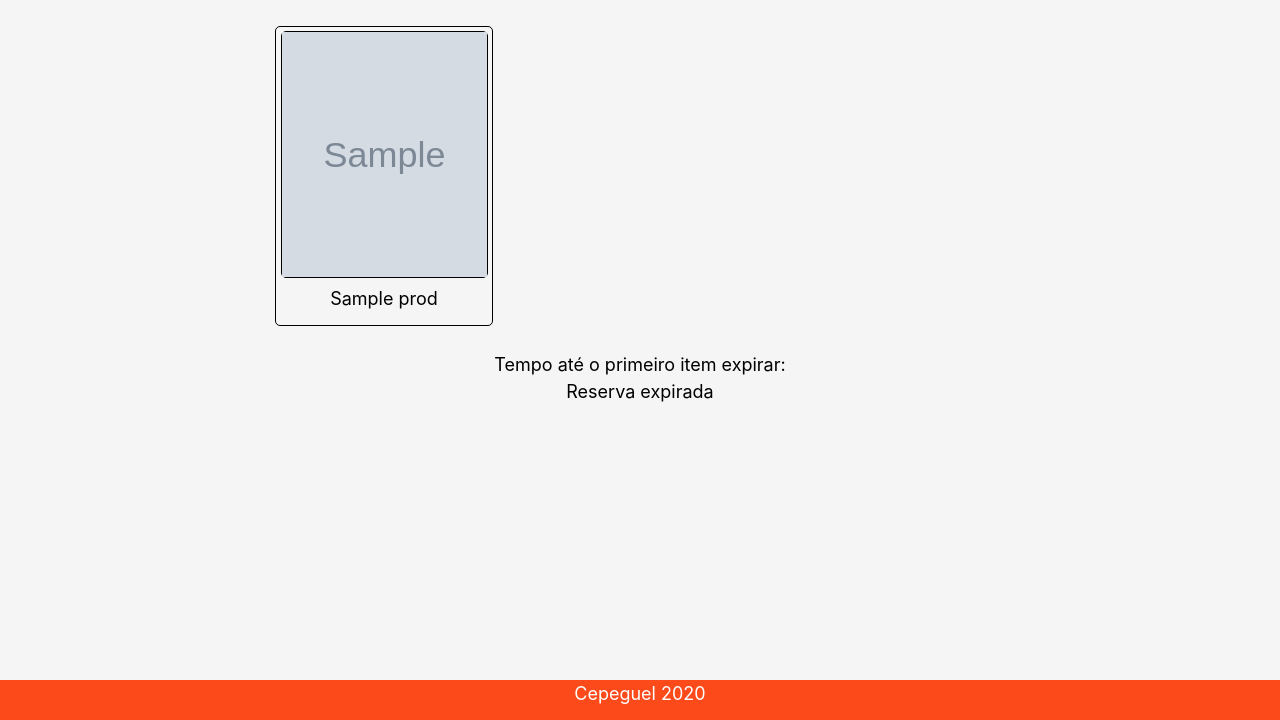
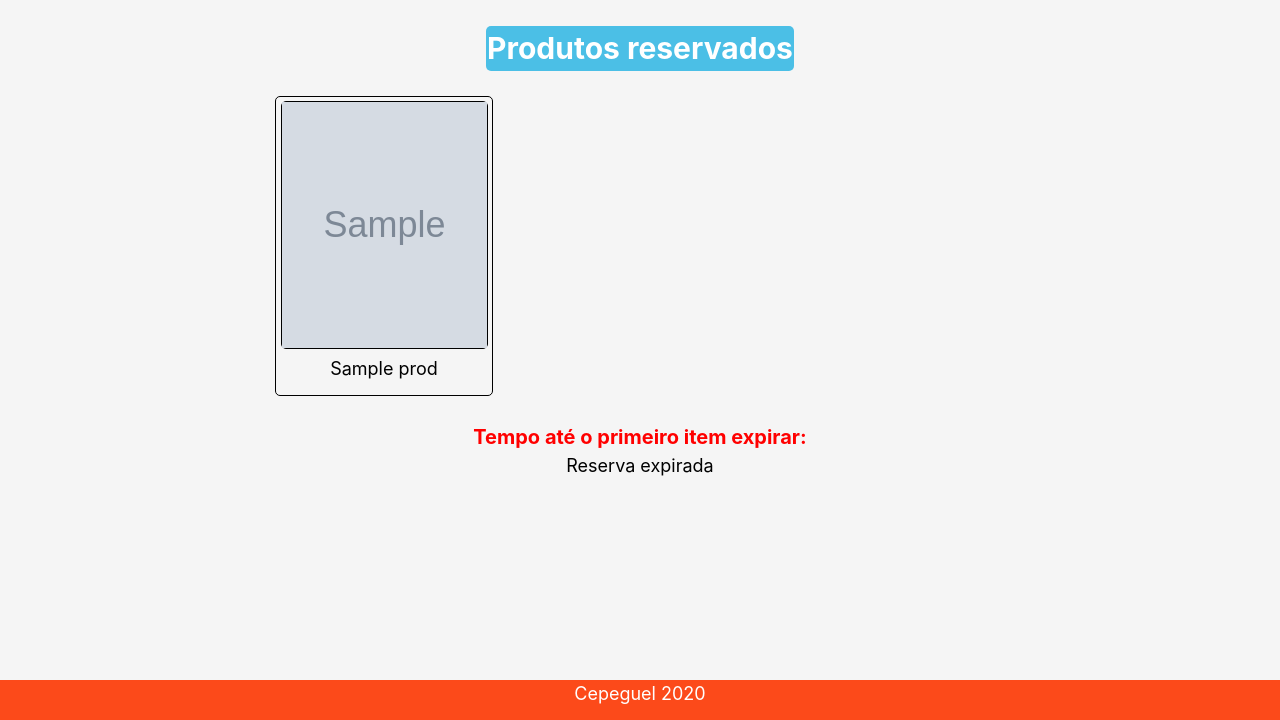
Before and after one commit to L-Fiori/cepeguel, a Django app: template core/templates/core/reservados.html in a window 1280 px wide. Shown: the part 80-800 px from the top of the page. Run offline with Django 3.2, Linux system fonts and the light colour scheme; the template is opened without the code that fills it: most values are stand-ins (such as "Sample title", 1, 10 or a date in 2020); grey boxes marked "Sample" are stand-in pictures; some libraries are stand-ins or nearby versions.

Commit message:
alterações finais no layout

```diff
--- a/carrinho/templates/carrinho/cestadeprodutos.html
+++ b/carrinho/templates/carrinho/cestadeprodutos.html
@@ -3,7 +3,9 @@
 {% block content %}
 
 <title>Cesta de produtos</title>
-
+<div style='text-align:center;color:white;font-size:30px;margin-top:2%;background-color:#4BBFE6;width:24%;margin-left:38%;border-radius:5px;'>
+  <b>Cesta de produtos</b>
+</div>
     <div class='gridgeral'>
         <div class='gridartigos'>
             {% for item in order.get_cart_items %}
@@ -34,7 +36,7 @@
           <button class="botao botao1vermelho" onclick="document.location='{% url "carrinho:aluguel_carrinho" %}'", style="width:20%;height:5%;margin-left:40%;border:1px solid black">Reservar</button>
         </div>
     {% else %}
-    <div style='text-align:center;margin-top:10%'>
+    <div style='text-align:center;margin-top:5%'>
       <img src="{% static 'core/imagens/carrinhovazio.png' %}" alt=CEPEguel style="width:400px;height:292px;"">
       <div style='margin-top:2%'><b>Seu carrinho está vazio</b></div>
     </div>
--- a/core/templates/core/modalidades.html
+++ b/core/templates/core/modalidades.html
@@ -3,7 +3,9 @@
 {% block content %}
 
 <title>Modalidades</title>
-
+<div style='text-align:center;color:white;font-size:30px;margin-top:2%;background-color:#4BBFE6;width:24%;margin-left:38%;border-radius:5px;'>
+        <b>Modalidades</b>
+    </div>
 <div class='gridgeral'>
 <div class='gridmodalide'>
         {% for modalidade in modalidades %}
--- a/core/templates/core/produtos.html
+++ b/core/templates/core/produtos.html
@@ -2,8 +2,10 @@
 
 {% block content %}
 
-<title>Produtos de COLOQUE AQUI O NOME</title>
-
+<title>Produtos</title>
+<div style='text-align:center;color:white;font-size:30px;margin-top:2%;background-color:#4BBFE6;width:24%;margin-left:38%;border-radius:5px;'>
+    <b>Artigos</b>
+</div>
 <div class='gridgeral'>
     <div class='gridartigos'>
         {% for produto in produtos %}
--- a/core/templates/core/produtosdemodalidade.html
+++ b/core/templates/core/produtosdemodalidade.html
@@ -3,7 +3,9 @@
 {% block content %}
 
 <title>Modalidades</title>
-
+<div style='text-align:center;color:white;font-size:30px;margin-top:2%;background-color:#4BBFE6;width:24%;margin-left:38%;border-radius:5px;'>
+        <b>Categorias</b>
+    </div>
 <div class='gridgeral'>
 <div class='gridmodalide'>
         {% for produtodemodalidade in produtosdemodalidade %}
--- a/core/templates/core/reservados.html
+++ b/core/templates/core/reservados.html
@@ -5,7 +5,10 @@
 {% endblock scripts %}
 {% block content %}
 
-<title>Cesta de produtos</title>
+<title>Produtos reservados</title>
+<div style='text-align:center;color:white;font-size:30px;margin-top:2%;background-color:#4BBFE6;width:24%;margin-left:38%;border-radius:5px;'>
+        <b>Produtos reservados</b>
+    </div>
     <div class='gridgeral'>
         <div class='gridartigos'>
             {% for item in reserva %}
@@ -32,16 +35,16 @@
     {% endif %}
 
     {% if reserva %}
-    <div id='timer_css' class='textoartigocesta'>
-        Tempo até o primeiro item expirar:
-        <div id="countdown-box">
+    <div id='timer_css' class='textoartigocesta' style='color:red;font-size:20px;'>
+        <b>Tempo até o primeiro item expirar:</b>
+        <div id="countdown-box" style = 'color:black;font-size:18px'>
             <div class="spinner-border" role="status">
         </div>
     </div>
     </div>
     {% endif %}
     {% if not reserva %}
-    <div style='text-align:center;margin-top:10%'>
+    <div style='text-align:center;margin-top:5%'>
         <img src="{% static 'core/imagens/carrinhovazio.png' %}" alt=CEPEguel style="width:400px;height:292px;"">
         <div style='margin-top:2%'><b>Você não reservou nenhum item ainda</b></div>
     </div>
```
Also changed, not shown: db.sqlite3.
